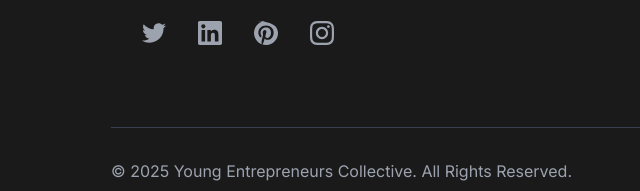
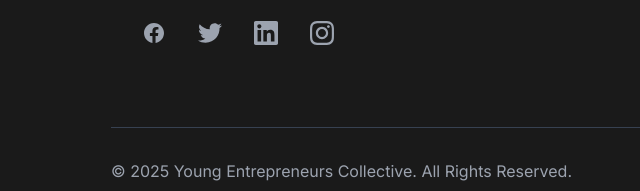
Before and after one commit to Darkwaczy/YEc1, a website: page about.html in a window 1280 px wide. Shown: the part 7657-7848 px from the top of the page, 0-640 px from the left. Drawn offline with Linux system fonts and the light colour scheme.

Commit message:
Fixed the social icons and added a proper Facebook SVG.

```diff
--- a/about.html
+++ b/about.html
@@ -548,9 +548,9 @@
                             business.
                         </p>
                         <div class="footer-social">
-                            <img src="assets/builder/4dde8fc344a36b17d3d38c8bcc31a715d2b4b415.svg" alt="Facebook" class="social-icon">
-                            <img src="assets/builder/5534b51a3a310370180e02d7563727d54f33e228.svg" alt="Twitter" class="social-icon">
-                            <img src="assets/builder/5c523641ca20bc2705eccdaedef82250bbca6545.svg" alt="LinkedIn" class="social-icon">
+                            <img src="assets/builder/facebook.svg" alt="Facebook" class="social-icon">
+                            <img src="assets/builder/4dde8fc344a36b17d3d38c8bcc31a715d2b4b415.svg" alt="Twitter" class="social-icon">
+                            <img src="assets/builder/5534b51a3a310370180e02d7563727d54f33e228.svg" alt="LinkedIn" class="social-icon">
                             <img src="assets/builder/d8c89717fe243619de3cf77528608a0954c0bcf3.svg" alt="Instagram" class="social-icon">
                         </div>
                     </div>
```
Also changed, not shown: community.html (+3 -3 lines), index.html (+3 -3 lines), membership.html (+3 -3 lines), programs.html (+3 -3 lines), assets/builder/facebook.svg (added).
